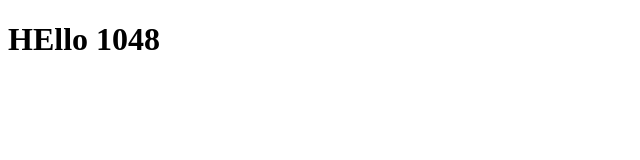
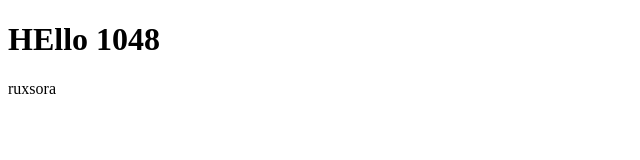
Before and after one commit to behhruz/test-with-1048, a plain HTML site: page index.html in a window 1280 px wide. Shown: the full height of the page, 0-640 px from the left. Drawn offline with Linux system fonts and the light colour scheme.

Commit message:
ruxsora jinni

```diff
--- a/index.html
+++ b/index.html
@@ -9,6 +9,8 @@
 
 <body>
     <h1>HEllo 1048</h1>
+
+    <p>ruxsora</p>
 </body>
 
 </html>
```
